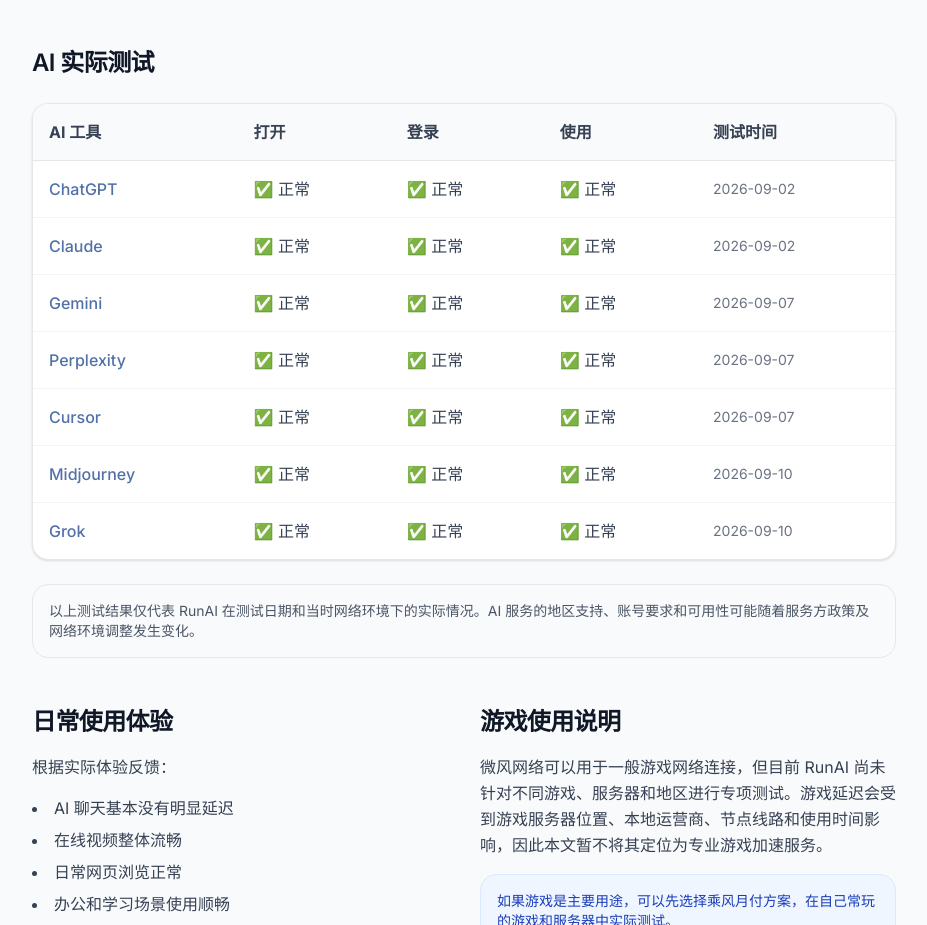
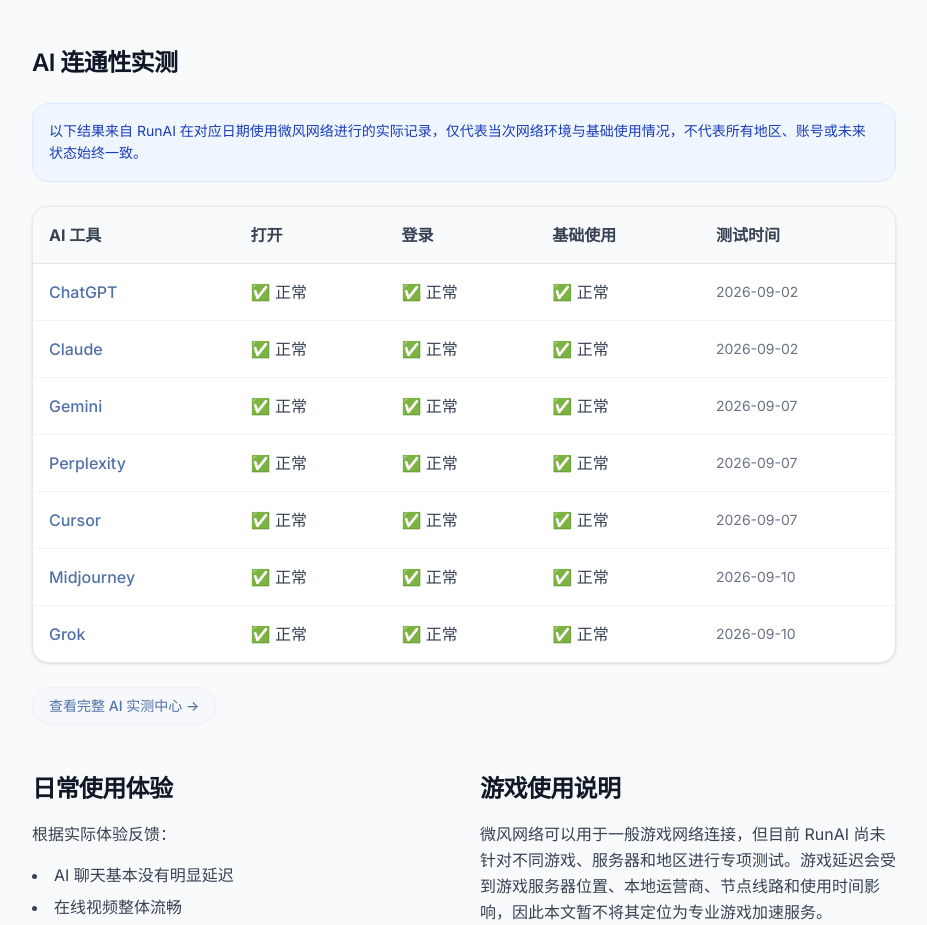
Before and after one commit to Colasaiko/runainav, a Next.js app: page /vpn/weifeng in a window 1280 px wide. Shown: the part 4483-5408 px from the top of the page, without its empty margins (176-1103 px from the left). Built offline with nearby package versions, Linux system fonts and the light colour scheme.

Commit message:
fix: correctly position and populate AI test section on weifeng page

```diff
--- a/src/app/vpn/weifeng/page.tsx
+++ b/src/app/vpn/weifeng/page.tsx
@@ -334,9 +334,14 @@
               </div>
             </div>
 
-            {/* AI 实际测试 */}
+            {/* AI 连通性实测 */}
             <div>
-              <h2 id="ai-test" className="text-2xl font-bold text-gray-900 mb-6 scroll-mt-32">AI 实际测试</h2>
+              <h2 id="ai-test" className="text-2xl font-bold text-gray-900 mb-6 scroll-mt-32">AI 连通性实测</h2>
+
+              <div className="bg-blue-50 border border-blue-100 rounded-xl p-4 text-sm text-blue-800 leading-relaxed mb-6">
+                以下结果来自 RunAI 在对应日期使用微风网络进行的实际记录，仅代表当次网络环境与基础使用情况，不代表所有地区、账号或未来状态始终一致。
+              </div>
+
               <div className="overflow-x-auto mb-6 bg-white rounded-xl border border-gray-200 shadow-sm">
                 <table className="w-full text-left border-collapse min-w-[600px]">
                   <thead>
@@ -344,13 +349,14 @@
                       <th className="p-4 font-bold">AI 工具</th>
                       <th className="p-4 font-bold">打开</th>
                       <th className="p-4 font-bold">登录</th>
-                      <th className="p-4 font-bold">使用</th>
+                      <th className="p-4 font-bold">基础使用</th>
                       <th className="p-4 font-bold">测试时间</th>
                     </tr>
                   </thead>
                   <tbody className="divide-y divide-gray-100 text-gray-700">
                       {aiTests.map(baseTool => {
                         const run = networkAITests.find(t => t.networkId === 'weifeng' && t.toolSlug === baseTool.slug);
+                        // Check if we have real test records, even if they aren't all passes, if a run exists it means it's tested.
                         return (
                           <tr key={baseTool.slug}>
                             <td className="p-4 font-medium">
@@ -375,11 +381,14 @@
                           </tr>
                         );
                       })}
-</tbody>
+                  </tbody>
                 </table>
               </div>
-              <div className="bg-gray-50 p-4 rounded-xl text-sm text-gray-600 border border-gray-200">
-                <p>以上测试结果仅代表 RunAI 在测试日期和当时网络环境下的实际情况。AI 服务的地区支持、账号要求和可用性可能随着服务方政策及网络环境调整发生变化。</p>
+
+              <div className="mt-4 flex justify-start">
+                <Link href="/tests" className="inline-flex items-center text-sm font-medium text-brand-600 hover:text-brand-700 bg-brand-50 px-4 py-2 rounded-full transition-colors border border-brand-100">
+                  查看完整 AI 实测中心 →
+                </Link>
               </div>
             </div>
 
```
